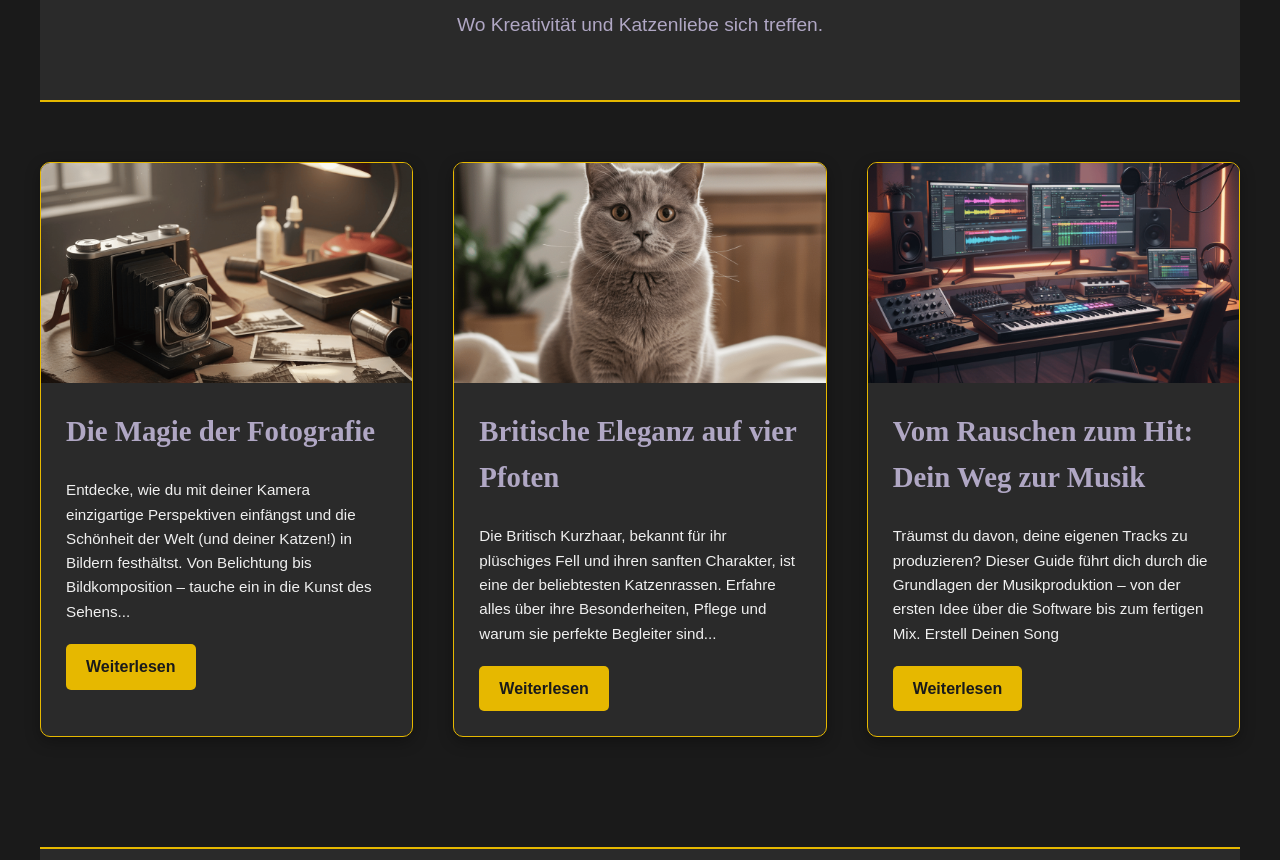
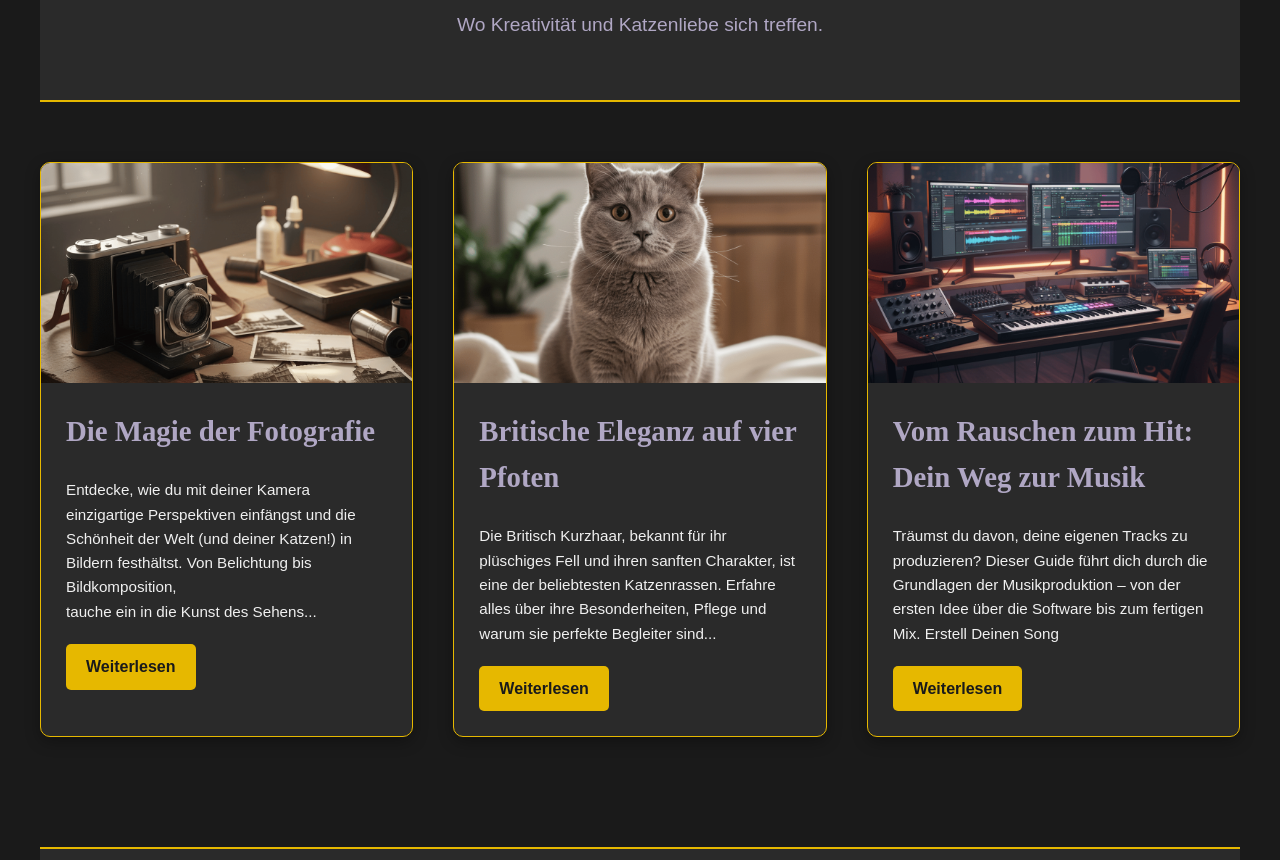
Before and after one commit to Taps11/katzenklangstudio, a plain HTML site: page index.html in a window 1280 px wide. Shown: the part 237-1097 px from the top of the page. Drawn offline with Linux system fonts and the light colour scheme.

Commit message:
Update index.html

```diff
--- a/index.html
+++ b/index.html
@@ -171,7 +171,7 @@
             <article class="blog-post-card">
                 <img src="foto01.png" alt="Vintage Kamera und Fotos"> <div class="post-content">
                     <h2>Die Magie der Fotografie</h2>
-                    <p>Entdecke, wie du mit deiner Kamera einzigartige Perspektiven einfängst und die Schönheit der Welt (und deiner Katzen!) in Bildern festhältst. Von Belichtung bis Bildkomposition – tauche ein in die Kunst des Sehens...</p>
+                    <p>Entdecke, wie du mit deiner Kamera einzigartige Perspektiven einfängst und die Schönheit der Welt (und deiner Katzen!) in Bildern festhältst. Von Belichtung bis Bildkomposition,<br /> tauche ein in die Kunst des Sehens...</p>
                     <a href="fotografie-blogbeitrag.html" class="read-more">Weiterlesen</a>
                 </div>
             </article>
```
